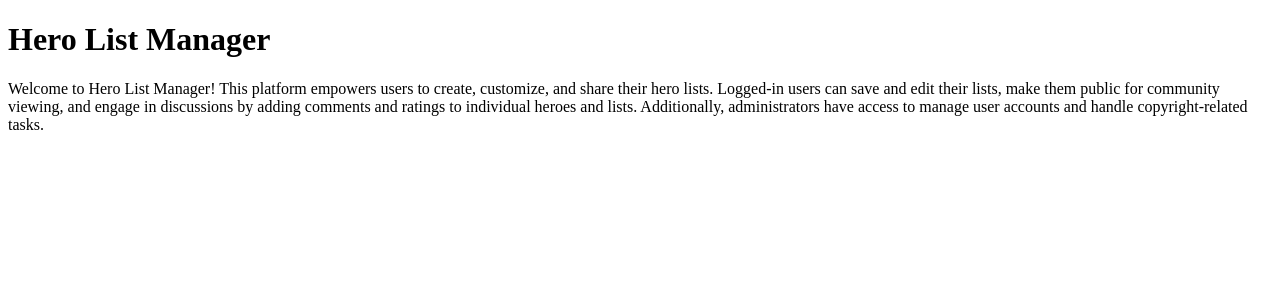
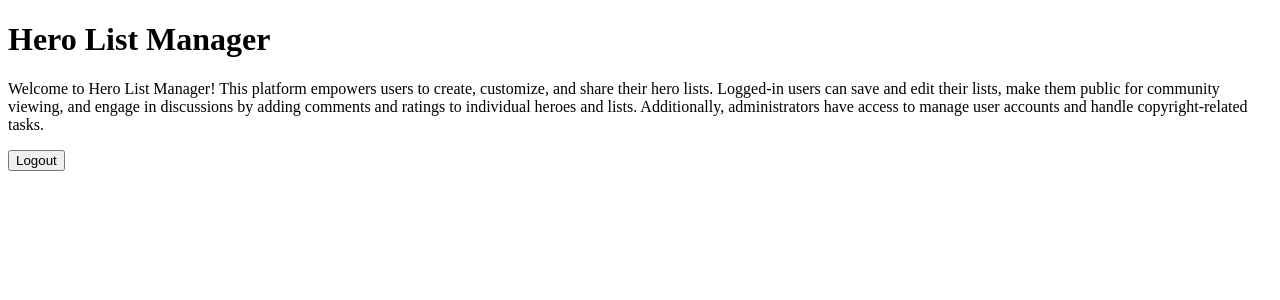
Before and after one commit to ppate454/se3316-lab3-ppate454, a React (Create React App) app in the folder client/: page /dashboard in a window 1280 px wide. Shown: the top 300 px of the page. Built offline with nearby package versions, Linux system fonts and the light colour scheme.

Commit message:
feat: front-end to keep in track of user and edit

```diff
--- a/client/src/App.js
+++ b/client/src/App.js
@@ -1,6 +1,7 @@
 import './App.css';
 import React, { useState } from 'react';
 import { BrowserRouter as Router, Route, Link, Redirect } from 'react-router-dom';
+import { UserProvider } from './UserContext';
 import Login from './components/Login';
 import CreateAccount from './components/Register';
 import Dashboard from './components/Dashboard';
@@ -9,13 +10,15 @@ import UpdatePassword from './components/UpdatePassword';
 function App() {
   return (
     <Router>
+      <UserProvider>
         <div>
           <Route path="/" exact>
             {/* You can place your default component or content here */}
             <h1>Welcome to My App</h1>
             <nav>
               <ul>
-              <li><Link to="/login">Start</Link></li>
+                <li><Link to="/login">Login</Link></li>
+                <li><Link to="/create-account">Create Account</Link></li>
               </ul>
             </nav>
           </Route>
@@ -26,12 +29,12 @@ function App() {
           {/* Route for CreateAccount component */}
           <Route path="/create-account" component={CreateAccount} />
 
+          {/* Route for Dashboard component */}
           <Route path="/dashboard" component={Dashboard} />
-
-        {/* Default route, you can set it to a component or a 404 page */}
         </div>
+      </UserProvider>
     </Router>
   );
-};
+}
 
 export default App;
--- /dev/null
+++ b/client/src/UserContext.js
@@ -0,0 +1,25 @@
+import { createContext, useContext, useState } from 'react';
+
+const UserContext = createContext();
+
+export const UserProvider = ({ children }) => {
+    const [user, setUser] = useState(null);
+
+    const loginUser = (userData) => {
+        setUser(userData);
+    };
+
+    const logoutUser = () => {
+        setUser(null);
+    };
+
+    return (
+        <UserContext.Provider value={{ user, loginUser, logoutUser }}>
+            {children}
+        </UserContext.Provider>
+    );
+};
+
+export const useUser = () => {
+    return useContext(UserContext);
+};
--- a/client/src/components/Dashboard.js
+++ b/client/src/components/Dashboard.js
@@ -1,6 +1,33 @@
 import React from 'react';
+import { useHistory } from 'react-router-dom';
+import { useUser } from '../UserContext';
 
 function Dashboard() {
+    const { user, logoutUser } = useUser();
+    const history = useHistory();
+
+    const handleLogout = async () => {
+        try {
+          const response = await fetch('/api/logout', {
+            method: 'GET',
+            headers: {
+              'Content-Type': 'application/json',
+            },
+            credentials: 'include',  // Include credentials for session tracking
+          });
+
+          if (response.ok) {
+            // Successful logout
+            logoutUser(user)
+            history.push('/login');  // Redirect to the login page or any other page you desire
+          } else {
+            // Handle error
+            console.error('Logout failed');
+          }
+        } catch (error) {
+          console.error('Logout failed', error);
+        }
+      };
     return (
         <div>
             <header>
@@ -11,6 +38,8 @@ function Dashboard() {
                     by adding comments and ratings to individual heroes and lists. Additionally, administrators have access to
                     manage user accounts and handle copyright-related tasks.
                 </p>
+                <button onClick={handleLogout}>Logout</button>
+                <p>{user}</p>
             </header>
         </div>
     );
--- a/client/src/components/Login.js
+++ b/client/src/components/Login.js
@@ -1,10 +1,12 @@
 import React, { useState } from 'react';
 import { useHistory, Link } from 'react-router-dom';
+import { useUser } from '../UserContext';
 
 const Login = () => {
   const [email, setEmail] = useState('');
   const [password, setPassword] = useState('');
   const [info, setInfo] = useState('')
+  const { loginUser } = useUser();
   const history = useHistory();
 
   const handleLogin = async () => {
@@ -23,7 +25,7 @@ const Login = () => {
         const { user } = await response.json();
 
         console.log('Login successful:', user);
-
+        loginUser(email);
         // Redirect to a dashboard or home page after successful login
         history.push('/dashboard');
       } else {
```
Lines whose indentation alone changed are shown as unchanged.
